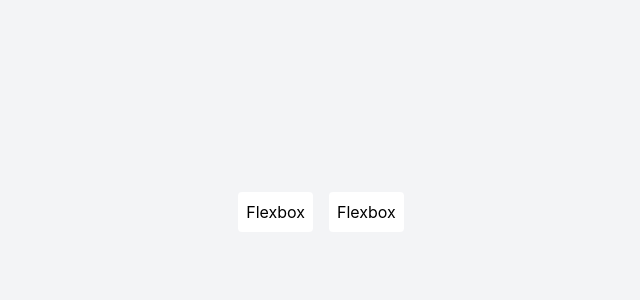
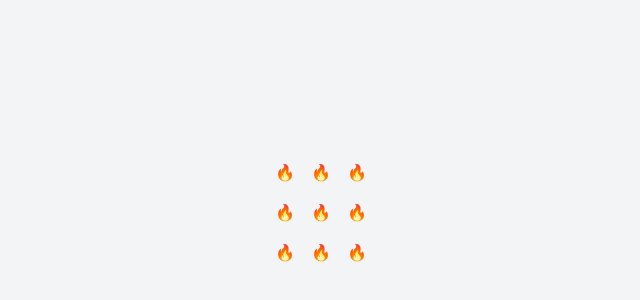
Before and after one commit to M4yankChoudhary/tailwind-tutorial, a React (Create React App) app: page / in a window 1280 px wide. Shown: the part 188-488 px from the top of the page, without its empty margins (319-959 px from the left). Built offline with nearby package versions, Linux system fonts and the light colour scheme.

Commit message:
feat: grid layout

```diff
--- a/src/App.js
+++ b/src/App.js
@@ -5,16 +5,18 @@ function App() {
     <div className='
     bg-gray-100
     h-screen
-    flex
-    items-center
-    justify-center
-    gap-4
-    flex-row'>
-      <div className='bg-white p-2 rounded'>
-        <h1>Flexbox</h1>
-      </div>
-      <div className='bg-white p-2 rounded'>
-        <h1>Flexbox</h1>
+    grid
+    place-items-center'>
+      <div className='grid grid-cols-3 gap-4'>
+        <div>🔥</div>
+        <div>🔥</div>
+        <div>🔥</div>
+        <div>🔥</div>
+        <div>🔥</div>
+        <div>🔥</div>
+        <div>🔥</div>
+        <div>🔥</div>
+        <div>🔥</div>
       </div>
     </div>
   );
```
